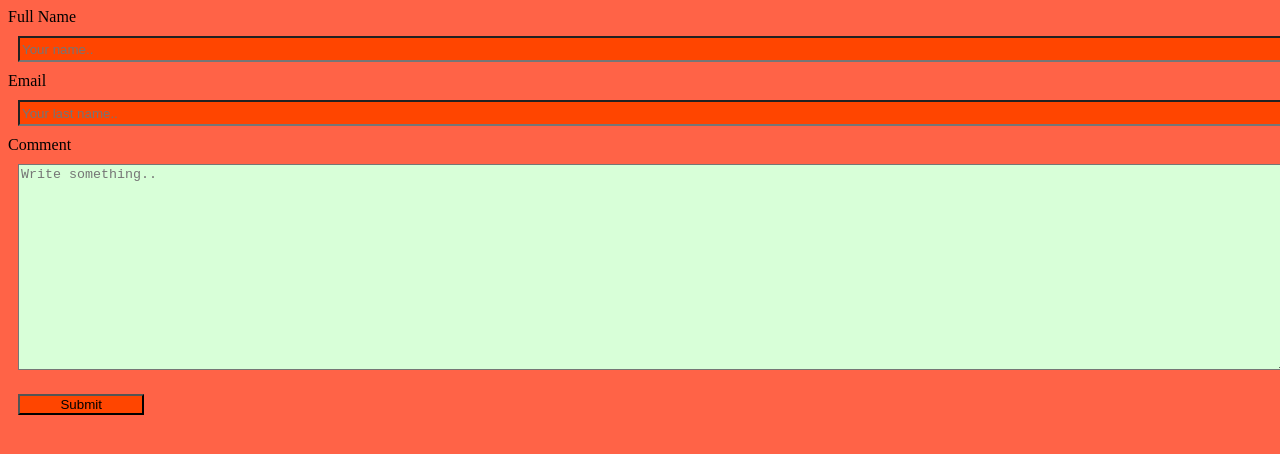
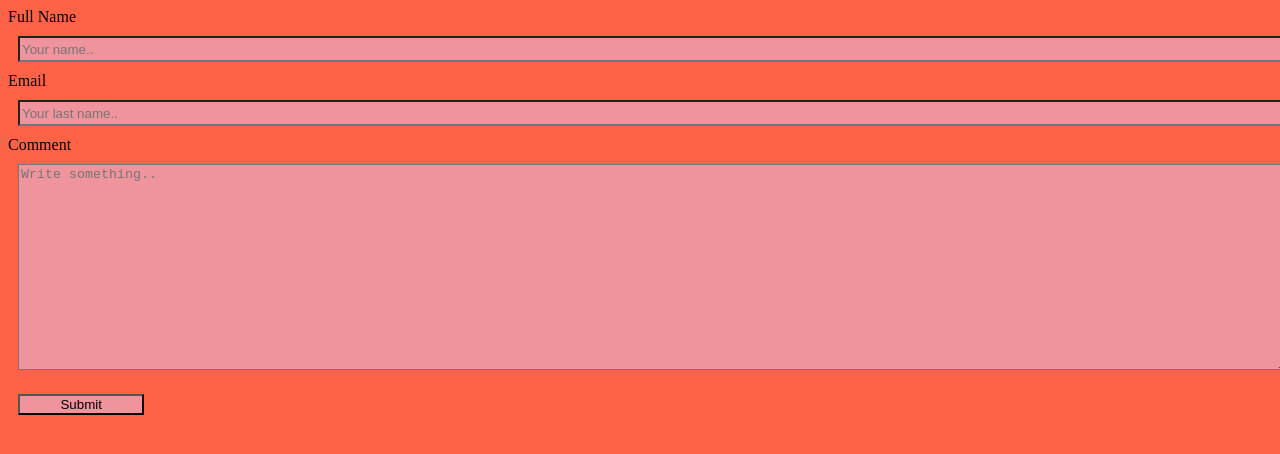
Before and after one commit to girlswhocodedecorah/WelcomeWatermelon, a plain HTML site: page ContactUsAya.html in a window 1280 px wide. Drawn offline with Linux system fonts and the light colour scheme.

Commit message:
Update ContactUsAya.html

```diff
--- a/ContactUsAya.html
+++ b/ContactUsAya.html
@@ -11,18 +11,18 @@
     input{
     margin:10px;
     width:100%;
-    background:#FF4500;
+    background:#ef939c;
     }
     #addacomment{
     height:100px;
     }
     input, select, #fname{
     width:100%;
-    background:#FF4500;
+    background:#ef939c;
     height:20px;
     }
     input [type=text], select, textarea{
-    background:#d8ffd8;
+    background:#ef939c;
     width:100%;
     margin:10px;
     }
```
